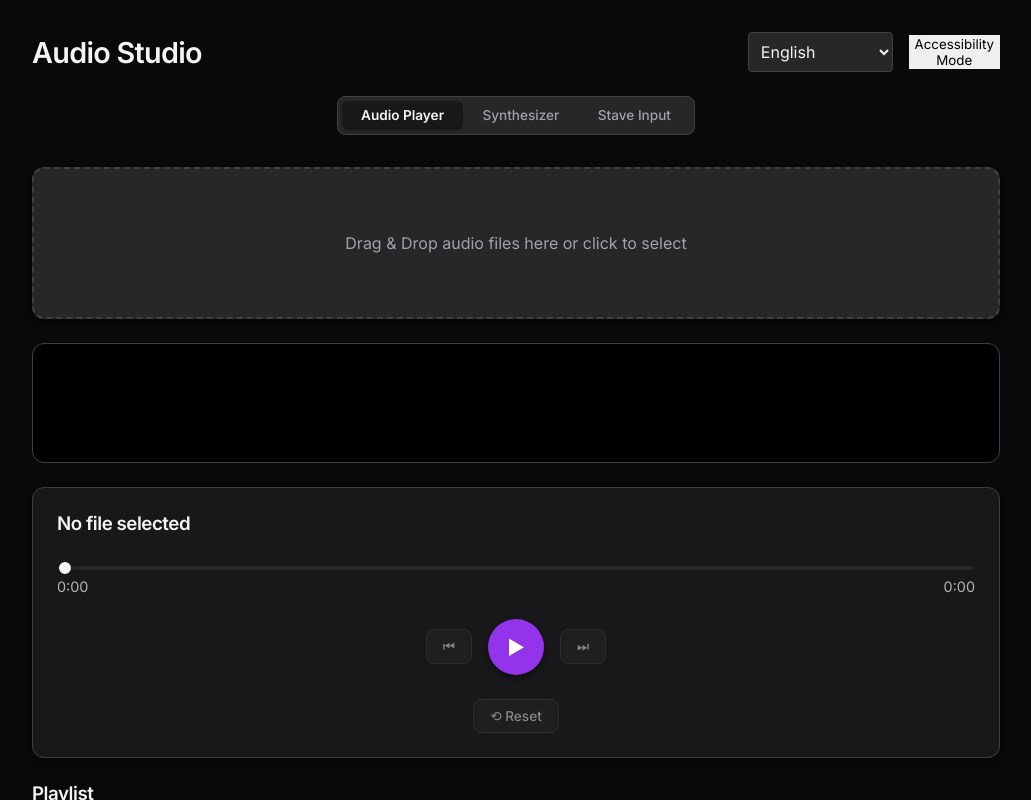
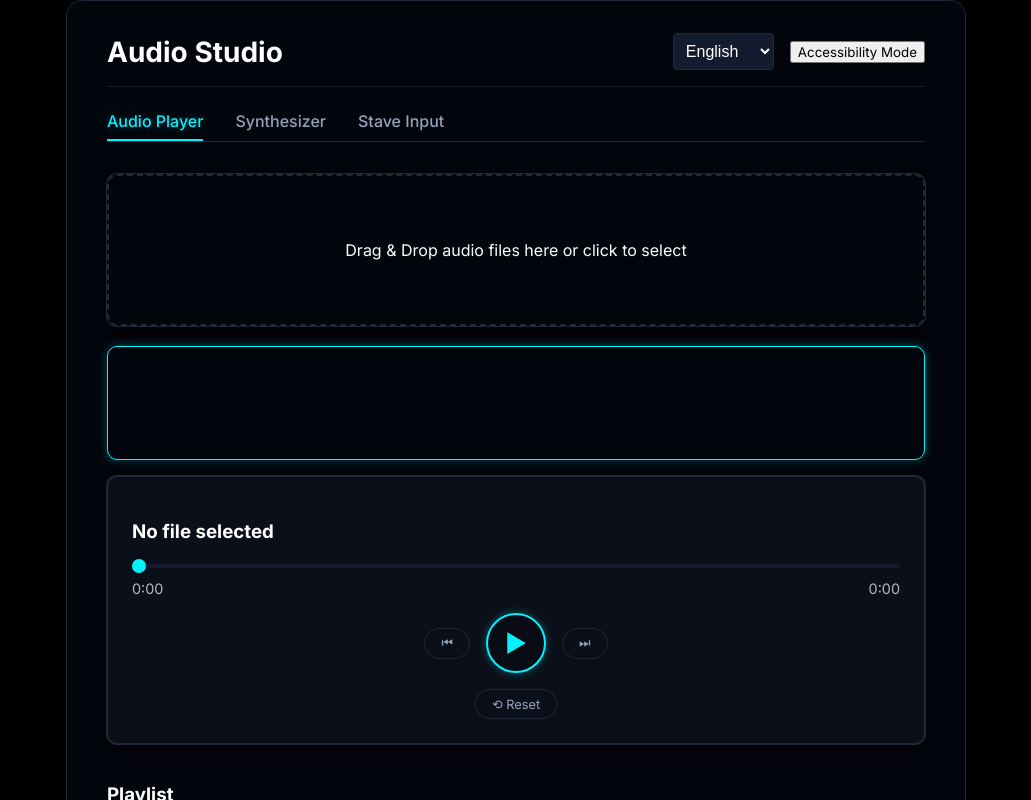
Before and after one commit to Luckysreee/MyAudioPlayer, a React (Vite) app: page / in a window 1280 px wide. Shown: the top 800 px of the page, without its empty margins (124-1155 px from the left). Built offline with nearby package versions, Linux system fonts and the light colour scheme; the HTML template or start-up script is replaced by a standard one.

Commit message:
Refine UI

```diff
--- a/src/components/SynthControls.jsx
+++ b/src/components/SynthControls.jsx
@@ -55,7 +55,7 @@ const SynthControls = ({
                 {!isPlaying ? (
                     <button onClick={onStart} className="btn-primary">▶</button>
                 ) : (
-                    <button onClick={onStop} className="btn-primary" style={{ boxShadow: '0 0 20px rgba(255, 68, 68, 0.4)', background: 'var(--error)' }}>⏹</button>
+                    <button onClick={onStop} className="btn-primary" style={{ background: '#ef4444' }}>⏹</button>
                 )}
             </div>
             <p style={{ textAlign: 'center', marginTop: '1rem', opacity: 0.7 }}>
--- a/src/styles/base.css
+++ b/src/styles/base.css
@@ -1,162 +1,226 @@
+/* ========================================= */
+/*            GLOBAL VARIABLES               */
+/* ========================================= */
+
 :root {
-  /* ========================================= */
-  /*            THEME VARIABLES                */
-  /* ========================================= */
-
-  /* Dark Theme (Default) - "Pro Studio" */
-  --bg-app: #09090b;
-  /* Zinc 950 */
-  --bg-panel: #18181b;
-  /* Zinc 900 */
-  --bg-element: #27272a;
-  /* Zinc 800 */
-  --border-subtle: #3f3f46;
-  /* Zinc 700 */
-
-  --text-main: #f4f4f5;
-  /* Zinc 100 */
-  --text-muted: #a1a1aa;
-  /* Zinc 400 */
-
-  --primary: #9333ea;
-  /* Purple 600 */
-  --primary-hover: #a855f7;
-  /* Purple 500 */
-  --accent: #3b82f6;
-  /* Blue 500 */
-
-  --shadow-sm: 0 1px 2px 0 rgba(0, 0, 0, 0.05);
-  --shadow-md: 0 4px 6px -1px rgba(0, 0, 0, 0.3), 0 2px 4px -1px rgba(0, 0, 0, 0.15);
-  --shadow-lg: 0 10px 15px -3px rgba(0, 0, 0, 0.4), 0 4px 6px -2px rgba(0, 0, 0, 0.2);
-
   /* Measurements */
-  --radius-lg: 12px;
-  --radius-md: 8px;
+  --radius-lg: 16px;
+  --radius-md: 10px;
   --radius-sm: 6px;
-  --max-width: 1000px;
+  --max-width: 900px;
+  /* Tighter width */
+  --app-height: 85vh;
+  /* Fixed height feel */
 
   /* Fonts */
   --font-ui: 'Inter', -apple-system, BlinkMacSystemFont, "Segoe UI", Roboto, sans-serif;
   --font-mono: 'JetBrains Mono', monospace;
+  --base-font-size: 16px;
+
+  /* Transitions */
+  --trans-speed: 0.3s;
 }
 
-/* Light Theme - "Clean Studio" */
-.light-theme {
-  --bg-app: #f4f4f5;
-  /* Zinc 100 */
-  --bg-panel: #ffffff;
-  /* White */
-  --bg-element: #e4e4e7;
-  /* Zinc 200 */
-  --border-subtle: #d4d4d8;
-  /* Zinc 300 */
+/* ========================================= */
+/*                THEMES                     */
+/* ========================================= */
 
-  --text-main: #18181b;
-  /* Zinc 900 */
-  --text-muted: #71717a;
-  /* Zinc 500 */
+/* 1. DARK MODE ("DEEP SPACE") - Default */
+/* Reference: Black/Deep Blue BG, Cyan + Purple accents, tight layout */
+:root {
+  --bg-body: #000000;
+  --bg-app: #03050c;
+  /* Deepest Navy/Black */
+  --bg-panel: #0b0f19;
+  /* Slightly lighter navy */
+  --bg-element: #131b2e;
 
-  --primary: #2563eb;
-  /* Blue 600 */
-  --primary-hover: #3b82f6;
-  /* Blue 500 */
+  --border-subtle: #1f2937;
+  --border-active: #00f3ff;
+  /* Cyan Glow Border */
 
-  --shadow-sm: 0 1px 2px 0 rgba(0, 0, 0, 0.05);
-  --shadow-md: 0 4px 6px -1px rgba(0, 0, 0, 0.1), 0 2px 4px -1px rgba(0, 0, 0, 0.06);
-  --shadow-lg: 0 10px 15px -3px rgba(0, 0, 0, 0.1), 0 4px 6px -2px rgba(0, 0, 0, 0.05);
+  --text-main: #ffffff;
+  --text-muted: #94a3b8;
+
+  --primary: #00f3ff;
+  /* Cyan Neon */
+  --primary-hover: #5eead4;
+  --secondary: #bf00ff;
+  /* Purple Accent */
+
+  --card-shadow: 0 0 0 1px #1f2937, 0 10px 20px rgba(0, 0, 0, 0.5);
+  --neon-glow: 0 0 10px rgba(0, 243, 255, 0.3);
 }
 
-/* Base Reset */
-*,
-*::before,
-*::after {
-  box-sizing: border-box;
+/* 2. LIGHT MODE ("SOFT NUDE") */
+/* Pastel Pink BG, Light Grey Header, Dull White Cards, #f6bb63 Accent */
+.light-theme {
+  --bg-body: #fff1f2;
+  /* Pastel Pink (Rose 50) */
+  --bg-app: #fdfbf7;
+  /* Warm Off-White base */
+  --bg-panel: #fafafa;
+  /* Dull White */
+  --bg-element: #f3f4f6;
+  /* Light Grey */
+
+  --border-subtle: #e5e7eb;
+  --border-active: #f6bb63;
+
+  --text-main: #44403c;
+  /* Warm Dark Grey */
+  --text-muted: #78716c;
+  /* Warm Medium Grey */
+
+  --primary: #f6bb63;
+  /* Sandy Orange Accent */
+  --primary-hover: #d97706;
+  --secondary: #f43f5e;
+  /* Rose accent for variety */
+
+  --card-shadow: 0 1px 3px rgba(0, 0, 0, 0.05), 0 1px 2px rgba(0, 0, 0, 0.1);
+  --neon-glow: none;
+}
+
+/* 3. ACCESSIBILITY MODE (High Contrast) */
+/* Override via specific class */
+.accessibility-mode {
+  --bg-body: #000000 !important;
+  --bg-app: #000000 !important;
+  --bg-panel: #000000 !important;
+  --bg-element: #000000 !important;
+
+  --border-subtle: #ffffff !important;
+  --border-active: #ffff00 !important;
+
+  --text-main: #ffffff !important;
+  --text-muted: #ffff00 !important;
+  /* Yellow for secondary text */
+
+  --primary: #ffff00 !important;
+  /* Yellow */
+  --primary-hover: #ffffff !important;
+
+  --card-shadow: 0 0 0 2px #ffffff !important;
+  /* Strong borders */
+  --neon-glow: none !important;
+}
+
+/* ========================================= */
+/*              CORE LAYOUT                  */
+/* ========================================= */
+
+html {
+  font-size: var(--base-font-size);
 }
 
 body {
   margin: 0;
   font-family: var(--font-ui);
-  background-color: var(--bg-app);
+  background-color: var(--bg-body);
   color: var(--text-main);
   min-height: 100vh;
   display: flex;
   justify-content: center;
-  transition: background-color 0.3s, color 0.3s;
-  -webkit-font-smoothing: antialiased;
+  align-items: center;
+  /* Center the "App Window" */
+  transition: background-color var(--trans-speed), color var(--trans-speed);
 }
 
 #root {
   width: 100%;
   max-width: var(--max-width);
-  padding: 2rem 1rem;
-  margin: 0 auto;
+  padding: 0;
+  /* Removing padding to let app container handle it */
 }
 
-/* Typography Refinements */
-h1,
-h2,
-h3,
-h4 {
-  margin-top: 0;
-  color: var(--text-main);
-  letter-spacing: -0.025em;
-  font-weight: 600;
-}
-
-h1 {
-  font-size: 1.8rem;
-  text-align: left;
-  margin-bottom: 0;
-}
-
-label {
-  display: block;
-  font-size: 0.75rem;
-  text-transform: uppercase;
-  letter-spacing: 0.05em;
-  font-weight: 600;
-  color: var(--text-muted);
-  margin-bottom: 0.4rem;
-}
-
-/* ========================================= */
-/*               COMPONENTS                  */
-/* ========================================= */
-
-/* 1. Cards - Crisp & Solid */
-.card {
-  background: var(--bg-panel);
+/* The "App Window" look */
+.app-container {
+  background: var(--bg-app);
+  border-radius: var(--radius-lg);
+  box-shadow: 0 25px 50px -12px rgba(0, 0, 0, 0.4);
+  padding: 2rem 2.5rem;
+  min-height: 600px;
   border: 1px solid var(--border-subtle);
-  border-radius: var(--radius-lg);
-  box-shadow: var(--shadow-md);
-  padding: 1.5rem;
-  margin-bottom: 1.5rem;
   position: relative;
   overflow: hidden;
 }
 
-/* 2. Tab Bar - Segmented Control Style */
+/* High Contrast Border Fix */
+.accessibility-mode .app-container {
+  border: 4px solid #fff;
+  box-shadow: none;
+}
+
+/* ========================================= */
+/*              TYPOGRAPHY                   */
+/* ========================================= */
+h1 {
+  font-size: 1.75rem;
+  margin: 0;
+  font-weight: 700;
+  color: var(--text-main);
+}
+
+.light-theme h1 {
+  color: #44403c;
+}
+
+h2,
+h3 {
+  color: var(--text-main);
+  margin-bottom: 0.5rem;
+}
+
+label {
+  font-size: 0.7rem;
+  text-transform: uppercase;
+  letter-spacing: 0.08em;
+  color: var(--text-muted);
+  font-weight: 600;
+  margin-bottom: 0.3rem;
+  display: block;
+}
+
+.accessibility-mode label {
+  font-size: 0.85rem;
+  color: #ffff00;
+}
+
+/* ========================================= */
+/*              COMPONENTS                   */
+/* ========================================= */
+
+/* 1. Header Area */
+header {
+  display: flex;
+  justify-content: space-between;
+  align-items: center;
+  margin-bottom: 2rem;
+  padding-bottom: 1rem;
+  border-bottom: 1px solid var(--bg-element);
+}
+
+/* 2. Tabs - "Pill/Text" Style */
 .tab-bar {
   display: flex;
-  background: var(--bg-element);
-  padding: 4px;
-  border-radius: var(--radius-md);
-  width: fit-content;
-  /* Auto width */
-  margin: 0 auto 2rem auto;
-  border: 1px solid var(--border-subtle);
+  gap: 2rem;
+  margin-bottom: 2rem;
+  border-bottom: 1px solid var(--border-subtle);
+  padding-bottom: 0px;
+  width: 100%;
 }
 
 .tab-btn {
   background: transparent;
   color: var(--text-muted);
-  font-size: 0.85rem;
+  font-size: 1rem;
   font-weight: 500;
-  padding: 0.4rem 1.2rem;
-  border-radius: var(--radius-sm);
+  padding: 0.5rem 0;
   border: none;
+  border-bottom: 2px solid transparent;
   cursor: pointer;
-  transition: all 0.2s ease;
+  transition: all 0.2s;
 }
 
 .tab-btn:hover {
@@ -164,120 +228,139 @@ label {
 }
 
 .tab-btn.active {
-  background: var(--bg-panel);
-  color: var(--text-main);
-  box-shadow: var(--shadow-sm);
-  font-weight: 600;
+  color: var(--primary);
+  border-bottom-color: var(--primary);
+  text-shadow: var(--neon-glow);
 }
 
-/* 3. Inputs - Clean & Technical */
-select,
-input[type="text"],
-textarea {
-  background: var(--bg-element);
+/* 3. Cards */
+.card {
+  background: var(--bg-panel);
   border: 1px solid var(--border-subtle);
-  color: var(--text-main);
   border-radius: var(--radius-md);
-  padding: 0.6rem 0.8rem;
-  font-family: inherit;
-  font-size: 0.9rem;
-  width: 100%;
-  transition: border-color 0.2s, box-shadow 0.2s;
+  box-shadow: var(--card-shadow);
+  padding: 1.5rem;
+  margin-bottom: 1.25rem;
 }
 
-select:focus,
-input:focus,
-textarea:focus {
-  outline: none;
-  border-color: var(--primary);
-  box-shadow: 0 0 0 3px rgba(147, 51, 234, 0.15);
-  /* Primary with opacity */
+.drop-zone {
+  border: 2px dashed var(--border-subtle);
+  background: transparent;
 }
 
-/* Sliders - Precision Look */
+/* 4. Controls */
+button {
+  cursor: pointer;
+  font-family: inherit;
+}
+
+/* Circular Play Button */
+.btn-primary {
+  width: 60px;
+  height: 60px;
+  border-radius: 50%;
+  background: rgba(0, 0, 0, 0.2);
+  /* Transparent dark base */
+  border: 2px solid var(--primary);
+  color: var(--primary);
+  font-size: 1.5rem;
+  display: flex;
+  align-items: center;
+  justify-content: center;
+  transition: all 0.2s;
+  box-shadow: var(--neon-glow);
+}
+
+.btn-primary:hover {
+  background: var(--primary);
+  color: var(--bg-app);
+  transform: scale(1.05);
+}
+
+.light-theme .btn-primary {
+  background: #fff;
+  color: var(--primary);
+}
+
+.light-theme .btn-primary:hover {
+  background: var(--primary);
+  color: #fff;
+}
+
+.btn-secondary {
+  background: transparent;
+  color: var(--text-muted);
+  border: 1px solid var(--border-subtle);
+  padding: 0.4rem 1rem;
+  border-radius: 20px;
+  font-size: 0.8rem;
+}
+
+.btn-secondary:hover {
+  border-color: var(--text-main);
+  color: var(--text-main);
+}
+
+/* Sliders */
 input[type="range"] {
   -webkit-appearance: none;
   width: 100%;
   background: transparent;
-  margin: 0.5rem 0;
+  margin: 0.8rem 0;
 }
 
 input[type="range"]::-webkit-slider-runnable-track {
   width: 100%;
   height: 4px;
-  cursor: pointer;
   background: var(--bg-element);
   border-radius: 2px;
 }
 
 input[type="range"]::-webkit-slider-thumb {
   -webkit-appearance: none;
-  height: 16px;
-  width: 16px;
+  height: 14px;
+  width: 14px;
   border-radius: 50%;
-  background: var(--text-main);
-  cursor: pointer;
-  margin-top: -6px;
-  /* align center */
-  border: 2px solid var(--bg-panel);
-  box-shadow: var(--shadow-sm);
+  background: var(--primary);
+  margin-top: -5px;
+  box-shadow: 0 0 5px rgba(0, 0, 0, 0.2);
   transition: transform 0.1s;
 }
 
 input[type="range"]::-webkit-slider-thumb:hover {
-  transform: scale(1.1);
+  transform: scale(1.2);
 }
 
-/* 4. Buttons - Solid & Direct */
-button {
-  cursor: pointer;
-  font-family: var(--font-ui);
-  transition: all 0.2s;
-  border: none;
+/* Visualizer Container */
+.visualizer-container {
+  border-radius: var(--radius-md);
+  border: 1px solid var(--primary);
+  /* Cyan Frame */
+  padding: 4px;
+  /* Frame spacing */
+  background: transparent;
+  box-shadow: var(--neon-glow);
+  margin-bottom: 2rem;
 }
 
-.btn-primary {
-  background: var(--primary);
-  color: white;
-  border-radius: 50%;
-  /* Circle play button */
-  width: 56px;
-  height: 56px;
-  display: flex;
-  align-items: center;
-  justify-content: center;
-  font-size: 1.2rem;
-  box-shadow: var(--shadow-md);
+.light-theme .visualizer-container {
+  border-color: var(--border-subtle);
+  box-shadow: none;
 }
 
-.btn-primary:hover {
-  background: var(--primary-hover);
-  transform: translateY(-1px);
-  box-shadow: var(--shadow-lg);
-}
-
-.btn-secondary {
+/* Inputs */
+select,
+input[type="text"],
+textarea {
   background: var(--bg-element);
   color: var(--text-main);
   border: 1px solid var(--border-subtle);
-  padding: 0.5rem 1rem;
-  border-radius: var(--radius-md);
-  font-size: 0.85rem;
-  font-weight: 500;
+  border-radius: var(--radius-sm);
+  padding: 0.5rem;
+  font-size: 0.9rem;
 }
 
-.btn-secondary:hover {
-  background: var(--border-subtle);
-  /* Slight darken */
-}
-
-.btn-secondary:disabled {
-  opacity: 0.5;
-  cursor: not-allowed;
-}
-
-
-/* 5. Utility Layouts */
+/* Specific Utilities */
 .flex-between {
   display: flex;
   justify-content: space-between;
@@ -295,62 +378,48 @@ button {
 }
 
 .mt-4 {
-  margin-top: 1.5rem;
+  margin-top: 1rem;
 }
 
 .mb-4 {
-  margin-bottom: 1.5rem;
+  margin-bottom: 1rem;
 }
 
-/* 6. Visualizer Container - Framed */
-.visualizer-container {
-  background: #000;
-  /* Always black for contrast */
-  border-radius: var(--radius-lg);
-  border: 1px solid var(--border-subtle);
-  overflow: hidden;
-  box-shadow: inset 0 0 20px rgba(0, 0, 0, 0.5);
-  /* Inner depth */
-  height: 120px;
-  margin-bottom: 1.5rem;
-}
-
-/* 7. Specific Tweaks */
+/* Stave Piano */
 .piano-keys {
-  margin-top: 1rem;
+  gap: 1px;
+  background: var(--bg-element);
+  padding: 1px;
+  border-radius: 4px;
 }
 
 .key {
-  border-radius: 0 0 4px 4px;
-  box-shadow: 0 2px 0 rgba(0, 0, 0, 0.1);
+  border: none;
+  border-radius: 0 0 3px 3px;
 }
 
-.stave-input-container table {
-  font-size: 0.9rem;
+.key.black {
+  background: #111;
+  color: transparent;
+  border-radius: 0 0 2px 2px;
 }
 
-.stave-input-container th {
-  color: var(--text-muted);
-  font-weight: 600;
-  text-transform: uppercase;
-  font-size: 0.75rem;
+.light-theme .key.black {
+  background: #333;
 }
 
-.stave-input-container td {
+/* List Styles */
+.playlist-item {
+  padding: 0.5rem;
   border-bottom: 1px solid var(--border-subtle);
+  color: var(--text-muted);
 }
 
-/* Drag Zone */
-.drop-zone {
-  border: 2px dashed var(--border-subtle);
-  background: var(--bg-element);
-  color: var(--text-muted);
-  transition: all 0.2s;
+.playlist-item.active {
+  color: var(--primary);
+  background: linear-gradient(90deg, rgba(0, 243, 255, 0.05), transparent);
 }
 
-.drop-zone:hover,
-.drop-zone.dragging {
-  border-color: var(--primary);
-  background: rgba(147, 51, 234, 0.05);
-  color: var(--primary);
+.light-theme .playlist-item.active {
+  background: rgba(246, 187, 99, 0.1);
 }
```
Also changed, not shown: src/styles/accessibility.css (+5 -36 lines).
